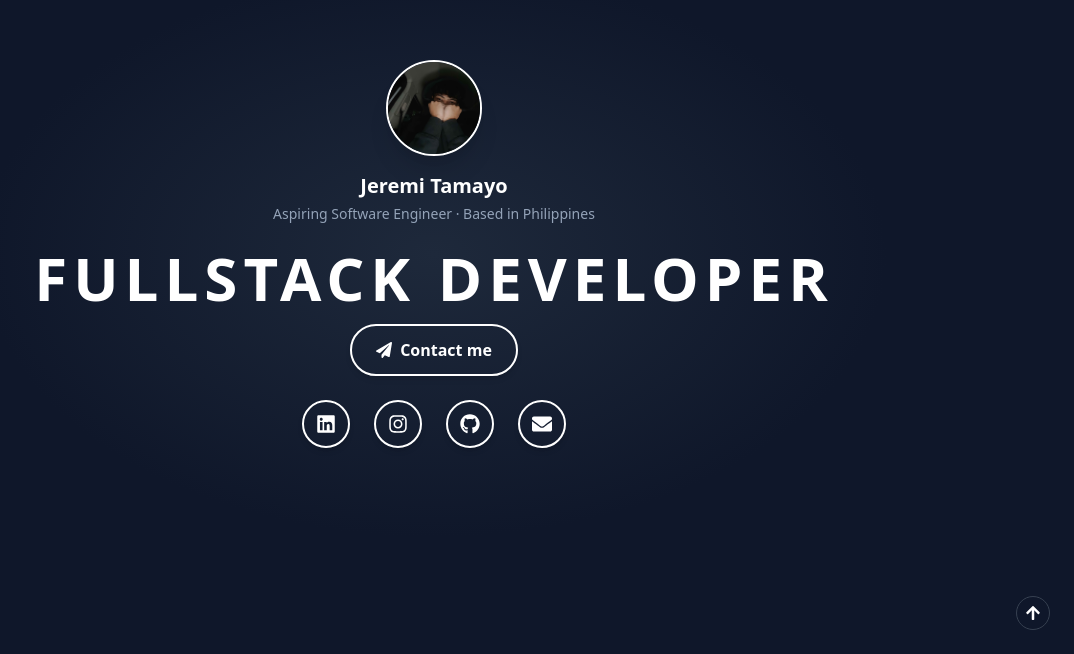
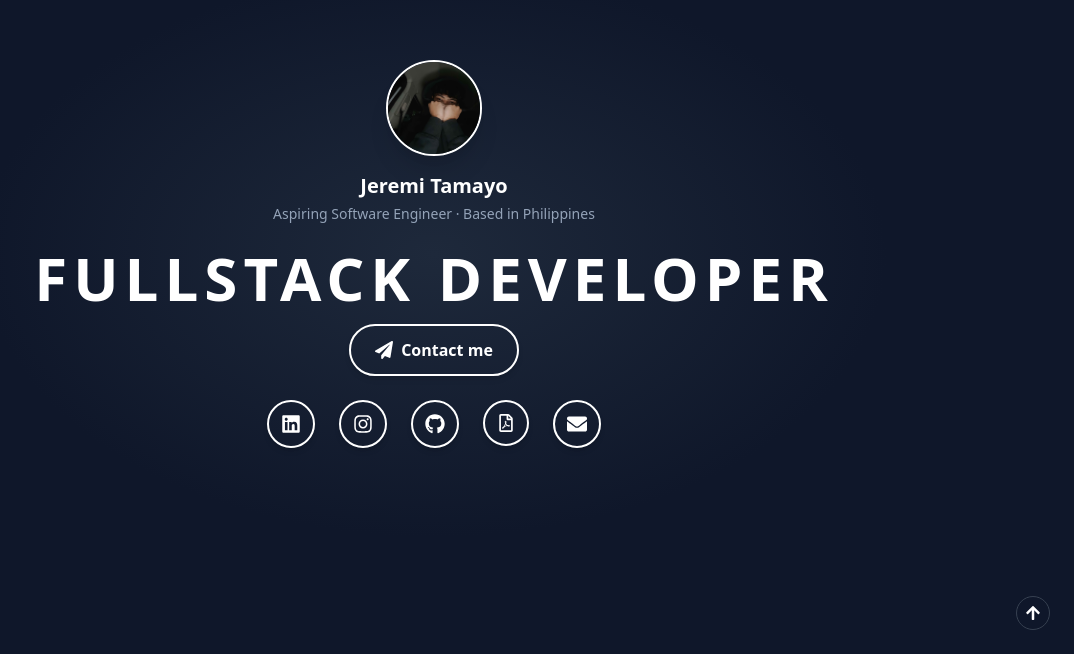
Before and after one commit to JATnpc/jeremi-portfolio, a React (Vite) app: page / in a window 1280 px wide. Shown: the part 146-800 px from the top of the page, without its empty margins (206-1280 px from the left). Built offline with nearby package versions, Linux system fonts and the light colour scheme.

Commit message:
Initial commit or update: Enhance HeroSection, add resume icon, aesthetic tooltips, and theme-matching styles

```diff
--- a/src/components/HeroSection.jsx
+++ b/src/components/HeroSection.jsx
@@ -1,4 +1,4 @@
-import { FaLinkedin, FaInstagram, FaGithub, FaEnvelope, FaPaperPlane } from "react-icons/fa";
+import { FaLinkedin, FaInstagram, FaGithub, FaEnvelope, FaPaperPlane, FaRegFilePdf, FaRegMoon } from "react-icons/fa";
 import { Link } from "react-router-dom";
 import profileImg from '../assets/profile.jpg';
 
@@ -17,28 +17,53 @@
       <div className="text-slate-400 text-sm mb-6">Aspiring Software Engineer · Based in Philippines</div>
       {/* Title */}
       <h2 className="text-white text-4xl md:text-6xl font-extrabold tracking-widest text-center mb-4 transition-all duration-300 hover:scale-105 hover:shadow-lg">FULLSTACK DEVELOPER</h2>
-      {/* Contact Button */}
+      {/* Contact & Resume Buttons Group */}
+      <div className="flex flex-row gap-3 mb-4">
         <Link
           to="/contact"
-        className="flex items-center space-x-2 px-6 py-3 border-2 border-white rounded-full text-white font-semibold hover:bg-white hover:text-[#0f172a] transition-all duration-300 hover:scale-110 hover:shadow-lg mb-4 shadow-md"
+          className="flex items-center space-x-2 px-6 py-3 border-2 border-white rounded-full text-white font-semibold hover:bg-white hover:text-[#0f172a] transition-all duration-300 hover:scale-110 hover:shadow-lg shadow-md"
         >
-        <FaPaperPlane />
+          <FaPaperPlane size={18} />
           <span>Contact me</span>
         </Link>
+      </div>
       {/* Social Icons */}
       <div className="flex space-x-6 mt-2">
+        {/* LinkedIn */}
+        <div className="relative group">
           <a href="https://www.linkedin.com/in/jeremi-tamayo-663750199/" target="_blank" rel="noopener noreferrer" className="text-white text-xl p-3 rounded-full border-2 border-white hover:bg-white hover:text-[#0f172a] transition-all duration-300 hover:scale-110 hover:shadow-lg flex items-center justify-center shadow-md">
             <FaLinkedin />
           </a>
+          <span className="absolute left-1/2 -translate-x-1/2 top-14 px-3 py-1 bg-[#1e293b] text-white text-xs rounded-lg border border-gray-700 shadow-lg opacity-0 group-hover:opacity-100 pointer-events-none transition-opacity duration-200 whitespace-nowrap z-10 font-medium tracking-wide">LinkedIn</span>
+        </div>
+        {/* Instagram */}
+        <div className="relative group">
           <a href="https://www.instagram.com/jatph04/" target="_blank" rel="noopener noreferrer" className="text-white text-xl p-3 rounded-full border-2 border-white hover:bg-white hover:text-[#0f172a] transition-all duration-300 hover:scale-110 hover:shadow-lg flex items-center justify-center shadow-md">
             <FaInstagram />
           </a>
+          <span className="absolute left-1/2 -translate-x-1/2 top-14 px-3 py-1 bg-[#1e293b] text-white text-xs rounded-lg border border-gray-700 shadow-lg opacity-0 group-hover:opacity-100 pointer-events-none transition-opacity duration-200 whitespace-nowrap z-10 font-medium tracking-wide">Instagram</span>
+        </div>
+        {/* GitHub */}
+        <div className="relative group">
           <a href="https://github.com/JATnpc" target="_blank" rel="noopener noreferrer" className="text-white text-xl p-3 rounded-full border-2 border-white hover:bg-white hover:text-[#0f172a] transition-all duration-300 hover:scale-110 hover:shadow-lg flex items-center justify-center shadow-md">
             <FaGithub />
           </a>
+          <span className="absolute left-1/2 -translate-x-1/2 top-14 px-3 py-1 bg-[#1e293b] text-white text-xs rounded-lg border border-gray-700 shadow-lg opacity-0 group-hover:opacity-100 pointer-events-none transition-opacity duration-200 whitespace-nowrap z-10 font-medium tracking-wide">GitHub</span>
+        </div>
+        {/* Resume */}
+        <div className="relative group">
+          <a href="/resume.pdf" target="_blank" rel="noopener noreferrer" className="text-white text-xl p-3 rounded-full border-2 border-white hover:bg-white hover:text-[#0f172a] transition-all duration-300 hover:scale-110 hover:shadow-lg flex items-center justify-center shadow-md">
+            <FaRegFilePdf size={18} />
+          </a>
+          <span className="absolute left-1/2 -translate-x-1/2 top-14 px-3 py-1 bg-[#1e293b] text-white text-xs rounded-lg border border-gray-700 shadow-lg opacity-0 group-hover:opacity-100 pointer-events-none transition-opacity duration-200 whitespace-nowrap z-10 font-medium tracking-wide">Resume</span>
+        </div>
+        {/* Email */}
+        <div className="relative group">
           <a href="https://mail.google.com/mail/?view=cm&fs=1&to=jeremitamayo04@gmail.com" target="_blank" rel="noopener noreferrer" className="text-white text-xl p-3 rounded-full border-2 border-white hover:bg-white hover:text-[#0f172a] transition-all duration-300 hover:scale-110 hover:shadow-lg flex items-center justify-center shadow-md">
             <FaEnvelope />
           </a>
+          <span className="absolute left-1/2 -translate-x-1/2 top-14 px-3 py-1 bg-[#1e293b] text-white text-xs rounded-lg border border-gray-700 shadow-lg opacity-0 group-hover:opacity-100 pointer-events-none transition-opacity duration-200 whitespace-nowrap z-10 font-medium tracking-wide">Email</span>
+        </div>
       </div>
     </div>
   );
```
Also changed, not shown: src/components/TechStackSection.jsx (line endings or trailing spaces), 1 other file (tests, documents, lock files or other folders). Lines whose indentation alone changed are shown as unchanged.
